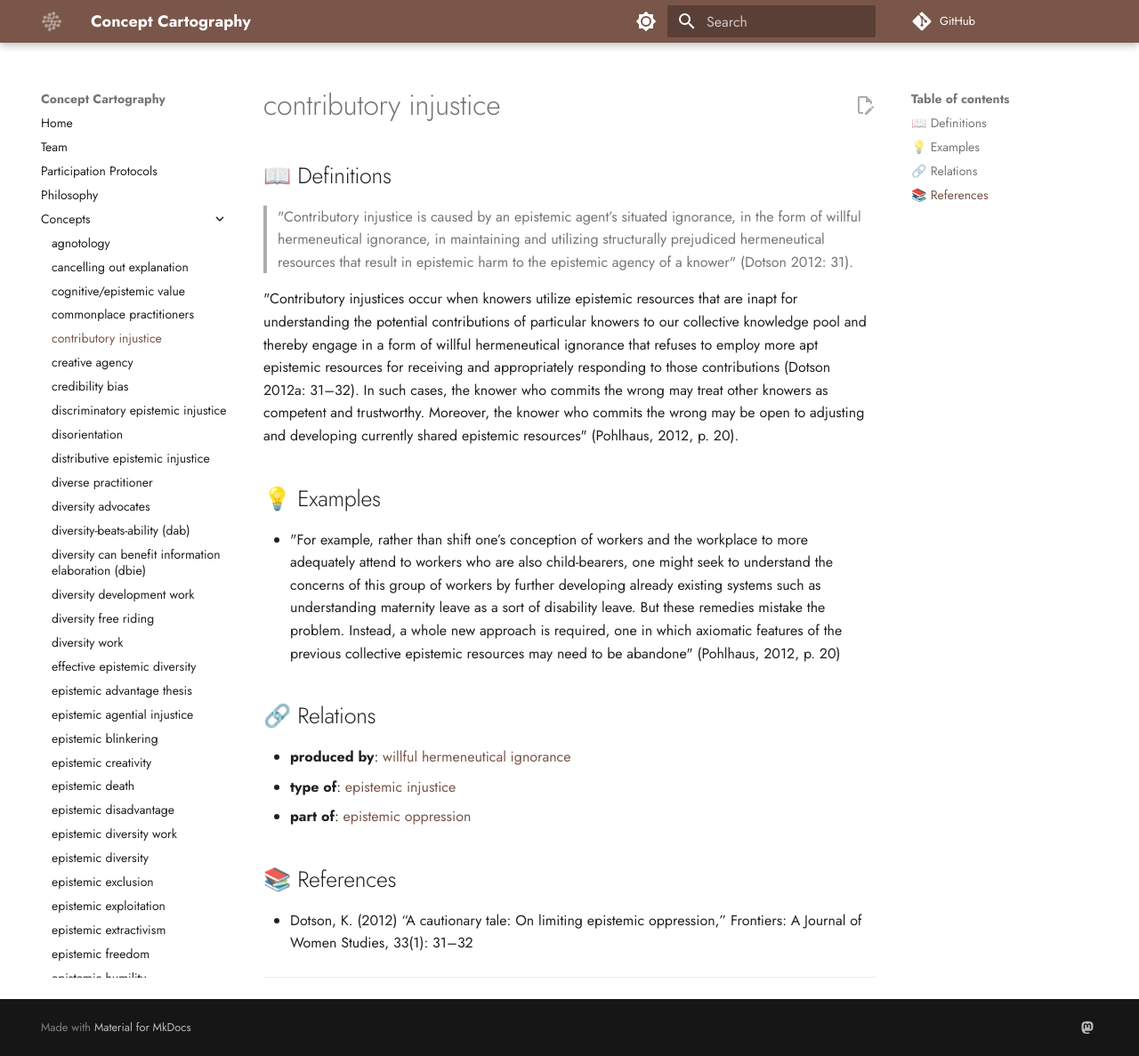
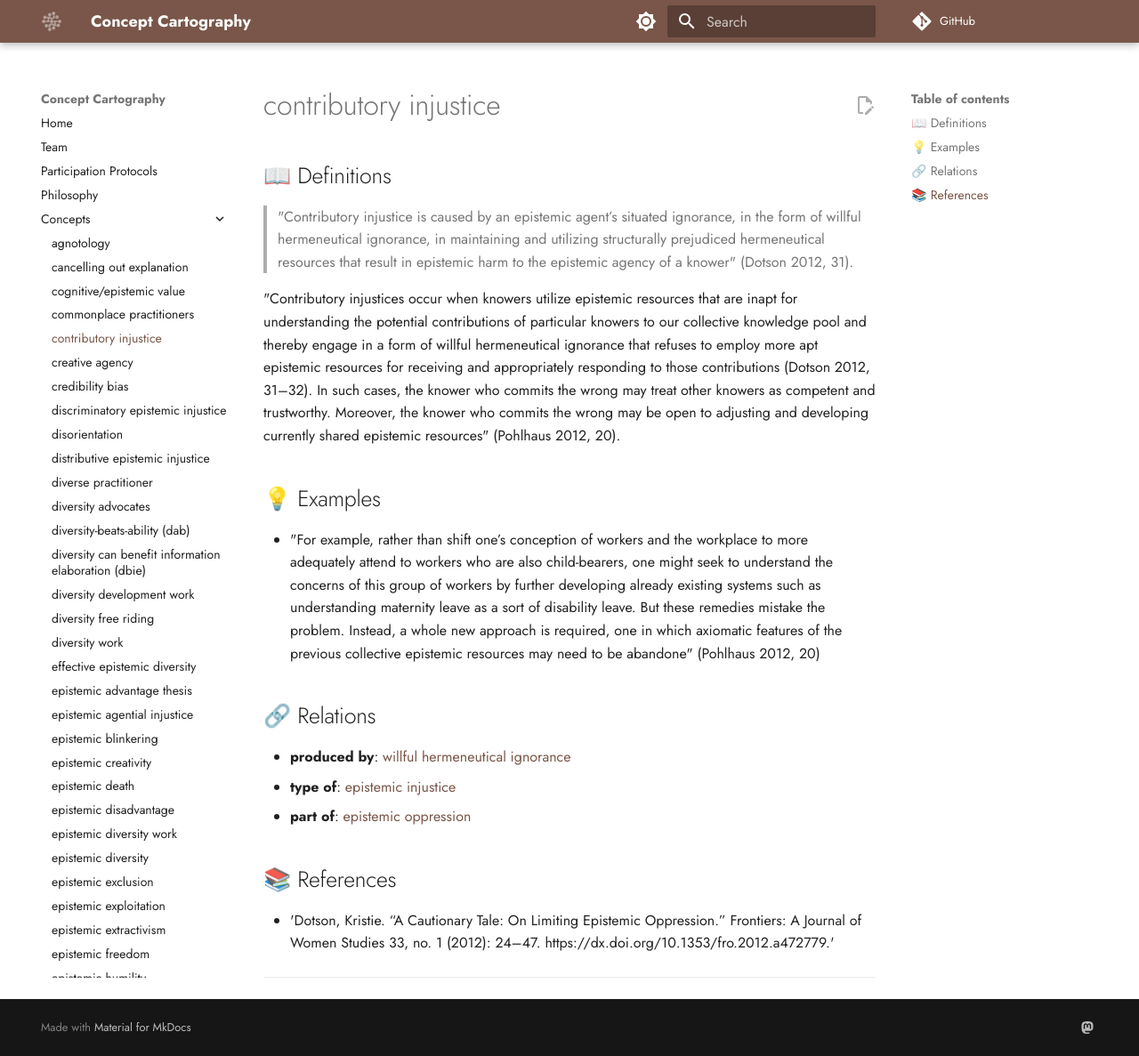
Before and after one commit to conceptcartography/conceptcartography, an MkDocs documentation site: the page built from docs/concepts/contributory-injustice.md, in a window 1280 px wide and 1187 px high. Shown: the whole window at 89% size. Built offline with MkDocs 1.6.1 and Material for MkDocs 9.7.7, drawn with Linux system fonts in a browser that asks for light colours; comment, search, counter and statistics services are not loaded; the version menu is left out.

Commit message:
Update contributory-injustice.md

```diff
--- a/docs/concepts/contributory-injustice.md
+++ b/docs/concepts/contributory-injustice.md
@@ -1,21 +1,20 @@
 ---
 concept: contributory injustice
 references:
-- 'Dotson, K. (2012) “A cautionary tale: On limiting epistemic oppression,” Frontiers:
-  A Journal of Women Studies, 33(1): 31–32'
+- 'Dotson, Kristie. “A Cautionary Tale: On Limiting Epistemic Oppression.” Frontiers: A Journal of Women Studies 33, no. 1 (2012): 24–47. https://dx.doi.org/10.1353/fro.2012.a472779.'
 definitions:
 - "\"Contributory injustice is caused by an epistemic agent’s situated ignorance,\
   \ in the form of willful hermeneutical ignorance, in maintaining and utilizing structurally\
   \ prejudiced hermeneutical resources that result in epistemic harm to the epistemic\
-  \ agency of a knower\" (Dotson 2012: 31).\r\n\"Contributory injustices occur when\
+  \ agency of a knower\" (Dotson 2012, 31).\r\n\"Contributory injustices occur when\
   \ knowers utilize epistemic resources that are inapt for understanding the potential\
   \ contributions of particular knowers to our collective knowledge pool and thereby\
   \ engage in a form of willful hermeneutical ignorance that refuses to employ more\
   \ apt epistemic resources for receiving and appropriately responding to those contributions\
-  \ (Dotson 2012a: 31–32). In such cases, the knower who commits the wrong may treat\
+  \ (Dotson 2012, 31–32). In such cases, the knower who commits the wrong may treat\
   \ other knowers as competent and trustworthy. Moreover, the knower who commits the\
   \ wrong may be open to adjusting and developing currently shared epistemic resources\"\
-  \ (Pohlhaus, 2012, p. 20)."
+  \ (Pohlhaus 2012, 20)."
 examples:
 - description: '"For example, rather than shift one’s conception of workers and the
     workplace to more adequately attend to workers who are also child-bearers, one
@@ -23,7 +22,7 @@
     already existing systems such as understanding maternity leave as a sort of disability
     leave. But these remedies mistake the problem. Instead, a whole new approach is
     required, one in which axiomatic features of the previous collective epistemic
-    resources may need to be abandone" (Pohlhaus, 2012, p. 20)'
+    resources may need to be abandone" (Pohlhaus 2012, 20)'
 relations:
 - type: produced by
   target: willful hermeneutical ignorance
@@ -37,13 +36,13 @@
 
 ## 📖 Definitions
 
-> "Contributory injustice is caused by an epistemic agent’s situated ignorance, in the form of willful hermeneutical ignorance, in maintaining and utilizing structurally prejudiced hermeneutical resources that result in epistemic harm to the epistemic agency of a knower" (Dotson 2012: 31).
+> "Contributory injustice is caused by an epistemic agent’s situated ignorance, in the form of willful hermeneutical ignorance, in maintaining and utilizing structurally prejudiced hermeneutical resources that result in epistemic harm to the epistemic agency of a knower" (Dotson 2012, 31).
 
-"Contributory injustices occur when knowers utilize epistemic resources that are inapt for understanding the potential contributions of particular knowers to our collective knowledge pool and thereby engage in a form of willful hermeneutical ignorance that refuses to employ more apt epistemic resources for receiving and appropriately responding to those contributions (Dotson 2012a: 31–32). In such cases, the knower who commits the wrong may treat other knowers as competent and trustworthy. Moreover, the knower who commits the wrong may be open to adjusting and developing currently shared epistemic resources" (Pohlhaus, 2012, p. 20).
+"Contributory injustices occur when knowers utilize epistemic resources that are inapt for understanding the potential contributions of particular knowers to our collective knowledge pool and thereby engage in a form of willful hermeneutical ignorance that refuses to employ more apt epistemic resources for receiving and appropriately responding to those contributions (Dotson 2012, 31–32). In such cases, the knower who commits the wrong may treat other knowers as competent and trustworthy. Moreover, the knower who commits the wrong may be open to adjusting and developing currently shared epistemic resources" (Pohlhaus 2012, 20).
 
 ## 💡 Examples
 
-- "For example, rather than shift one’s conception of workers and the workplace to more adequately attend to workers who are also child-bearers, one might seek to understand the concerns of this group of workers by further developing already existing systems such as understanding maternity leave as a sort of disability leave. But these remedies mistake the problem. Instead, a whole new approach is required, one in which axiomatic features of the previous collective epistemic resources may need to be abandone" (Pohlhaus, 2012, p. 20)
+- "For example, rather than shift one’s conception of workers and the workplace to more adequately attend to workers who are also child-bearers, one might seek to understand the concerns of this group of workers by further developing already existing systems such as understanding maternity leave as a sort of disability leave. But these remedies mistake the problem. Instead, a whole new approach is required, one in which axiomatic features of the previous collective epistemic resources may need to be abandone" (Pohlhaus 2012, 20)
 
 ## 🔗 Relations
 
@@ -53,7 +52,7 @@
 
 ## 📚 References
 
-- Dotson, K. (2012) “A cautionary tale: On limiting epistemic oppression,” Frontiers: A Journal of Women Studies, 33(1): 31–32
+- 'Dotson, Kristie. “A Cautionary Tale: On Limiting Epistemic Oppression.” Frontiers: A Journal of Women Studies 33, no. 1 (2012): 24–47. https://dx.doi.org/10.1353/fro.2012.a472779.'
 
 ---
 
```
